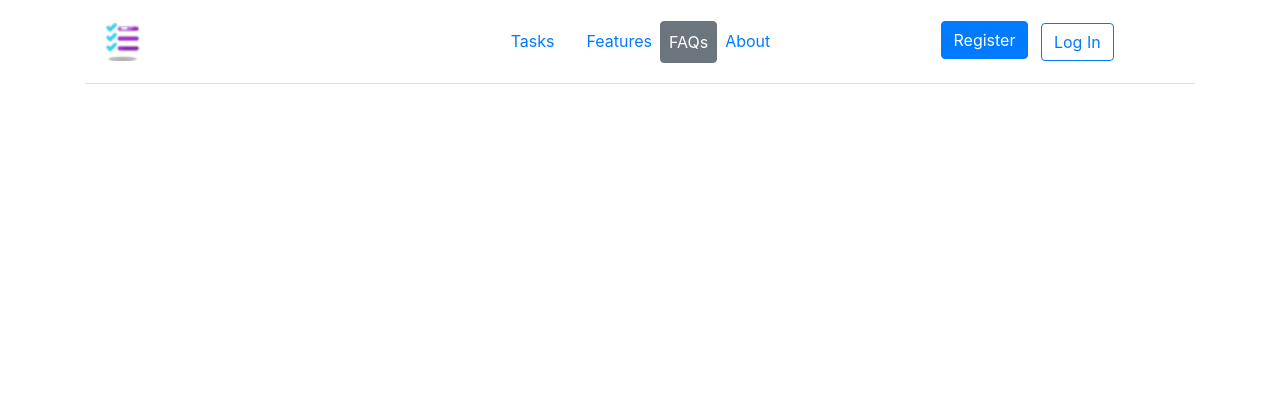
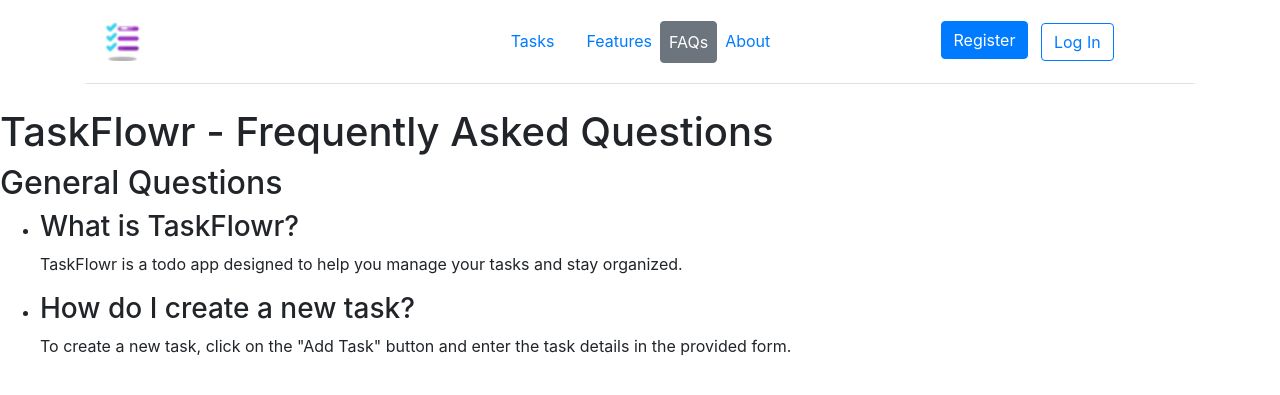
Before and after one commit to ishant9805/TaskFlowr, a Flask app: page /faqs in a window 1280 px wide. Shown: the top 395 px of the page. Run offline with Flask 3, Linux system fonts and the light colour scheme; parts of the project's set-up code (start-up, migrations or seed data) failed here and were passed over; some libraries are stand-ins or nearby versions.

Commit message:
I have added FAQ in FAQ page

```diff
--- a/templates/faqs.html
+++ b/templates/faqs.html
@@ -1,6 +1,22 @@
 {% extends 'layout.html' %}
 {% block title %}FAQs{% endblock %}
 {% block body %}
+<header>
+  <h1>TaskFlowr - Frequently Asked Questions</h1>
+</header>
+
+<main>
+  <section>
+    <h2>General Questions</h2>
+    <ul>
+      <li>
+        <h3>What is TaskFlowr?</h3>
+        <p>TaskFlowr is a todo app designed to help you manage your tasks and stay organized.</p>
+      </li>
+      <li>
+        <h3>How do I create a new task?</h3>
+        <p>To create a new task, click on the "Add Task" button and enter the task details in the provided form.</p>
+      </li>
 <script>
   var element = document.getElementById("faqs");
   element.classList.add('btn');
```
